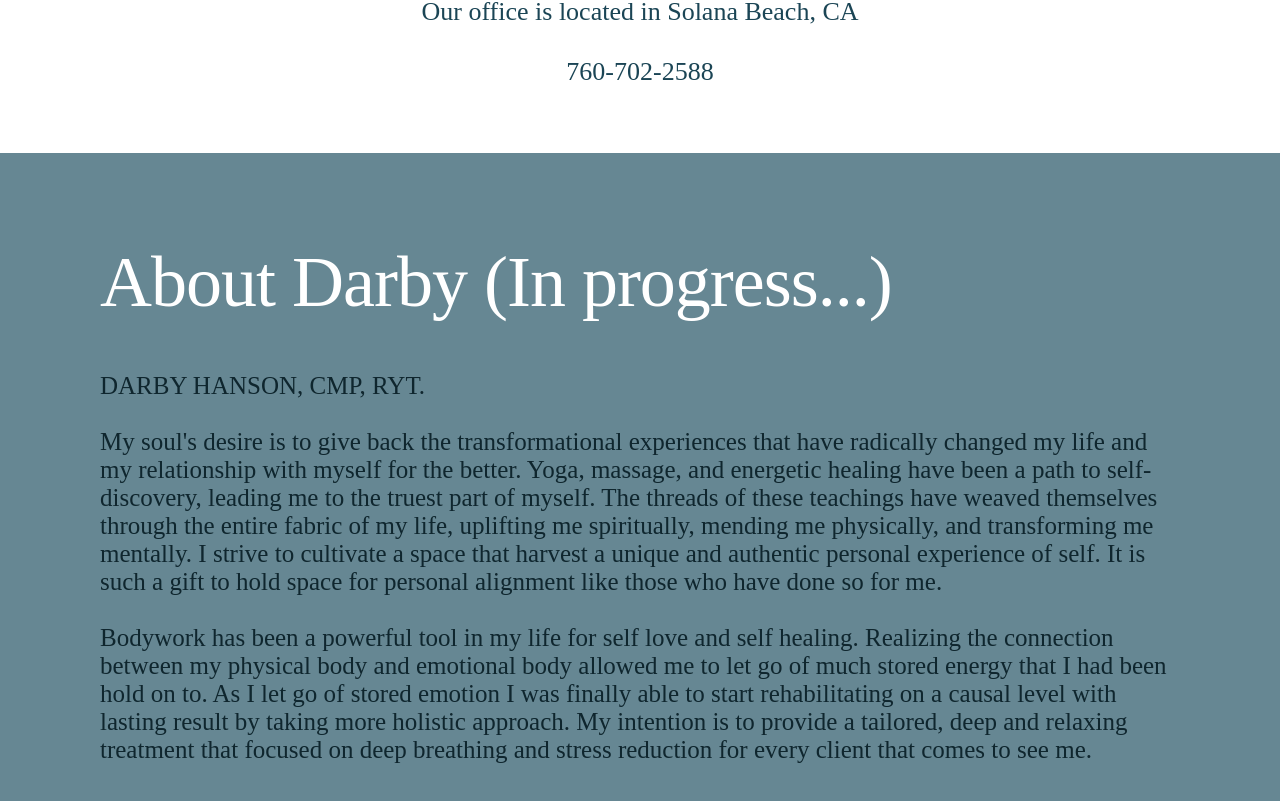
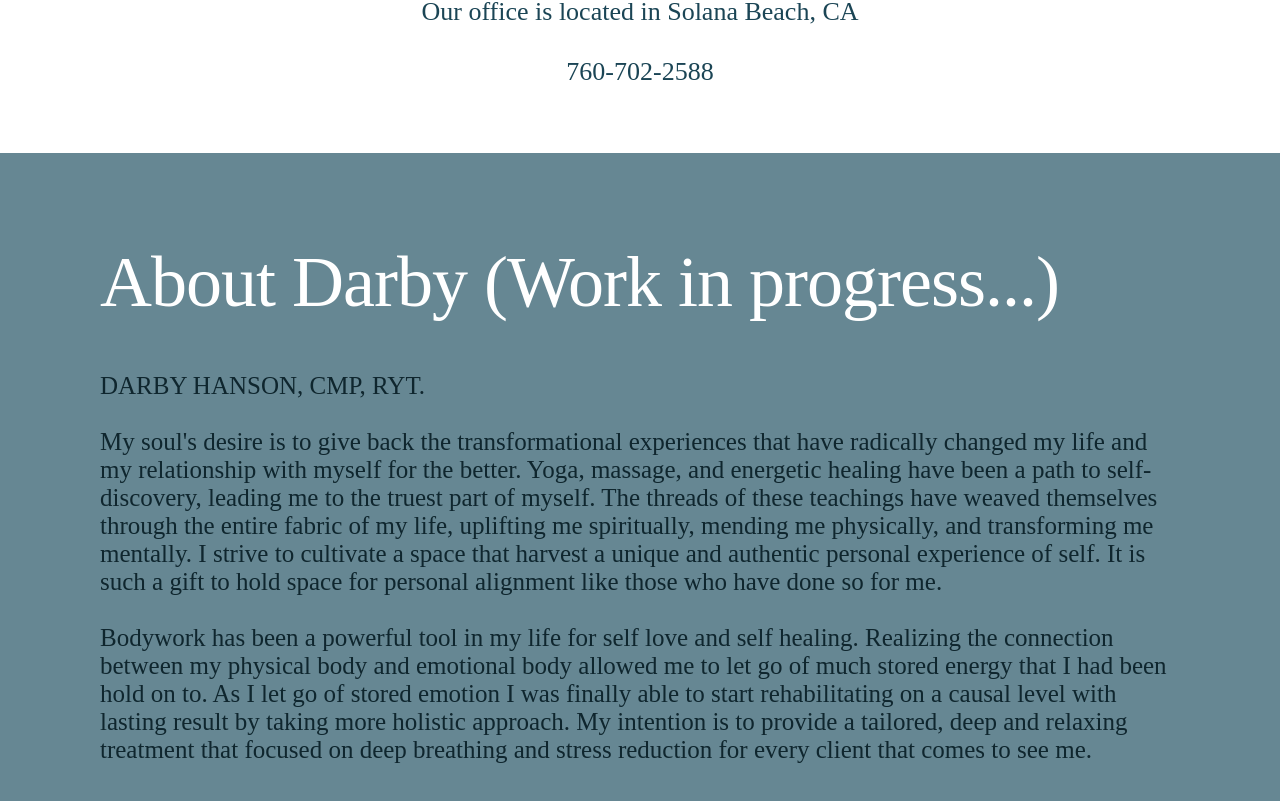
Before and after one commit to uncarlo/body-by-darby-web, a React (Create React App) app: page / in a window 1280 px wide. Shown: the part 5608-6409 px from the top of the page. Built offline with nearby package versions, Linux system fonts and the light colour scheme; a web font is replaced by a local one.

Commit message:
Added info to readme.

```diff
--- a/src/components/About/About.js
+++ b/src/components/About/About.js
@@ -7,7 +7,7 @@ class About extends Component {
     render() {
         return <>
             <div className="about">
-                <h1>About Darby (In progress...)</h1>
+                <h1>About Darby (Work in progress...)</h1>
                 <p>
                     DARBY HANSON, CMP, RYT.
                     <br /><br />
```
Also changed, not shown: 16 other files (tests, documents, lock files or other folders).
